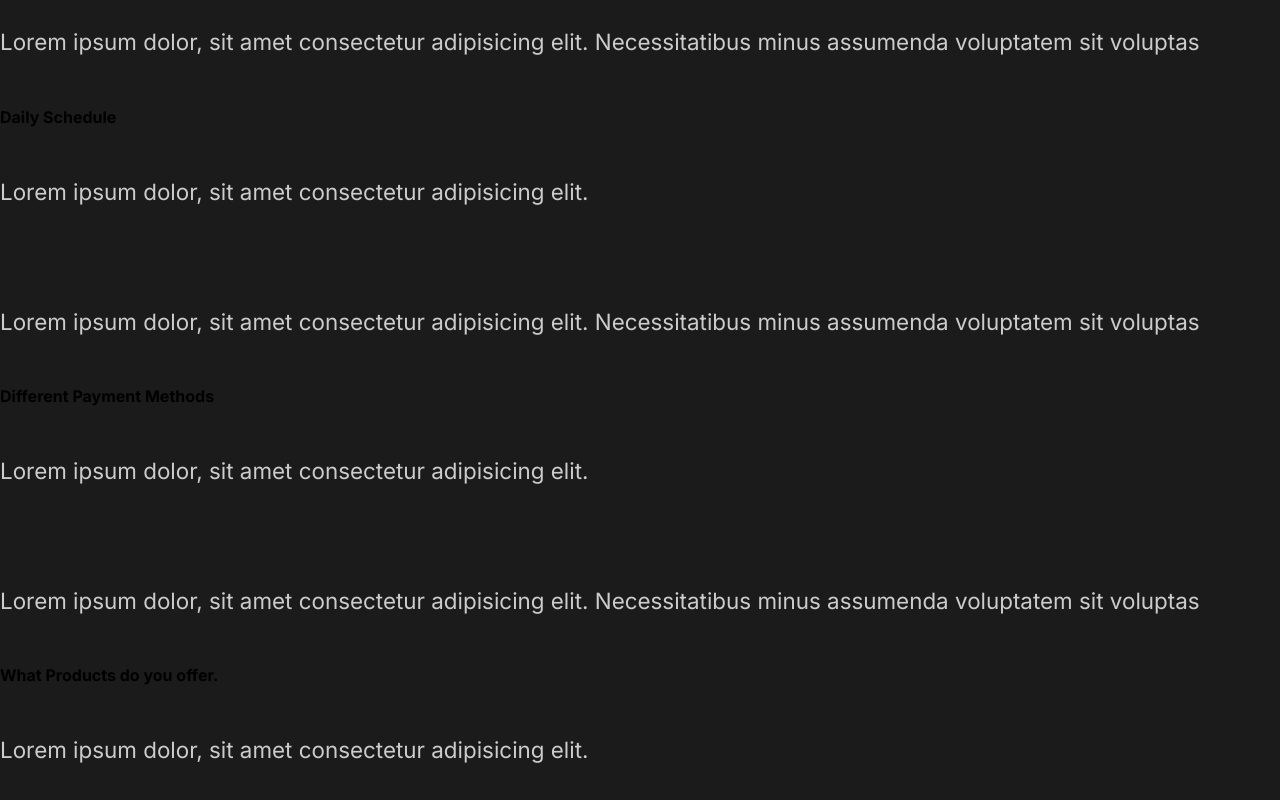
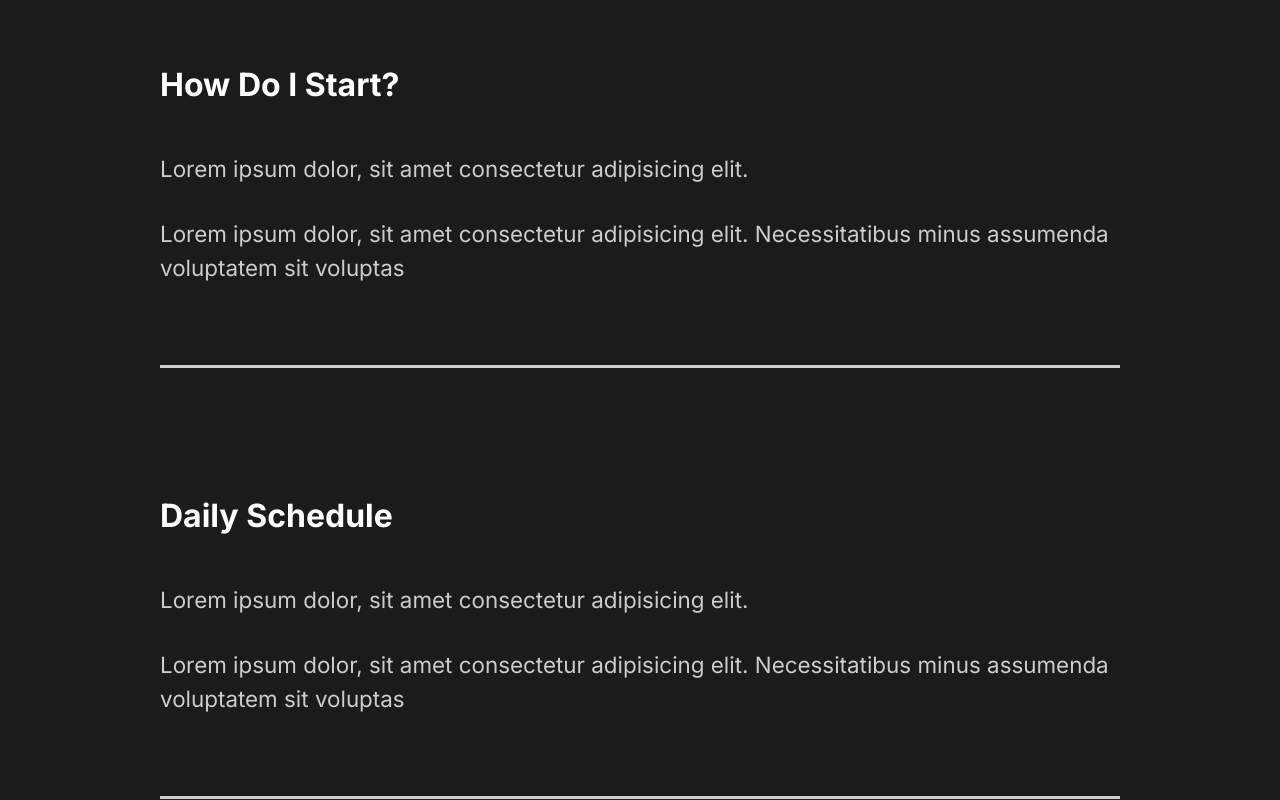
Before and after one commit to kokoforbes/capture, a React (Create React App) app: page / in a window 1280 px wide. Shown: the part 2320-3120 px from the top of the page. Built offline with nearby package versions, Linux system fonts and the light colour scheme.

Commit message:
Styled faq section

```diff
--- a/src/components/FaqSection.js
+++ b/src/components/FaqSection.js
@@ -1,8 +1,10 @@
 import React from "react";
+import styled from "styled-components";
+import { About } from "../styles";
 
 const FaqSection = () => {
   return (
-    <div className='faq'>
+    <Faq>
       <h2>
         Any Questions <span>FAQ</span>
       </h2>
@@ -16,6 +18,7 @@
             Necessitatibus minus assumenda voluptatem sit voluptas
           </p>
         </div>
+        <div className='faq-line'></div>
       </div>
       <div className='question'>
         <h4>Daily Schedule</h4>
@@ -26,6 +29,7 @@
             Necessitatibus minus assumenda voluptatem sit voluptas
           </p>
         </div>
+        <div className='faq-line'></div>
       </div>
       <div className='question'>
         <h4>Different Payment Methods</h4>
@@ -36,6 +40,7 @@
             Necessitatibus minus assumenda voluptatem sit voluptas
           </p>
         </div>
+        <div className='faq-line'></div>
       </div>
       <div className='question'>
         <h4>What Products do you offer.</h4>
@@ -46,9 +51,43 @@
             Necessitatibus minus assumenda voluptatem sit voluptas
           </p>
         </div>
+        <div className='faq-line'></div>
       </div>
-    </div>
+    </Faq>
   );
 };
 
+const Faq = styled(About)`
+  display: block;
+
+  span {
+    display: block;
+  }
+
+  h2 {
+    padding-bottom: 2rem;
+    font-weight: lighter;
+  }
+
+  .faq-line {
+    background: #cccccc;
+    height: 0.2rem;
+    margin: 2rem 0rem;
+    width: 100%;
+  }
+
+  .question {
+    padding: 3rem 0rem;
+    cursor: pointer;
+  }
+
+  .answer {
+    padding: 2rem 0rem;
+
+    p {
+      padding: 1rem 0rem;
+    }
+  }
+`;
+
 export default FaqSection;
--- a/src/components/GlobalStyle.js
+++ b/src/components/GlobalStyle.js
@@ -40,6 +40,7 @@
 
   h4{
     font-weight: bold;
+    font-size: 2rem;
   }
 
   a{
```
